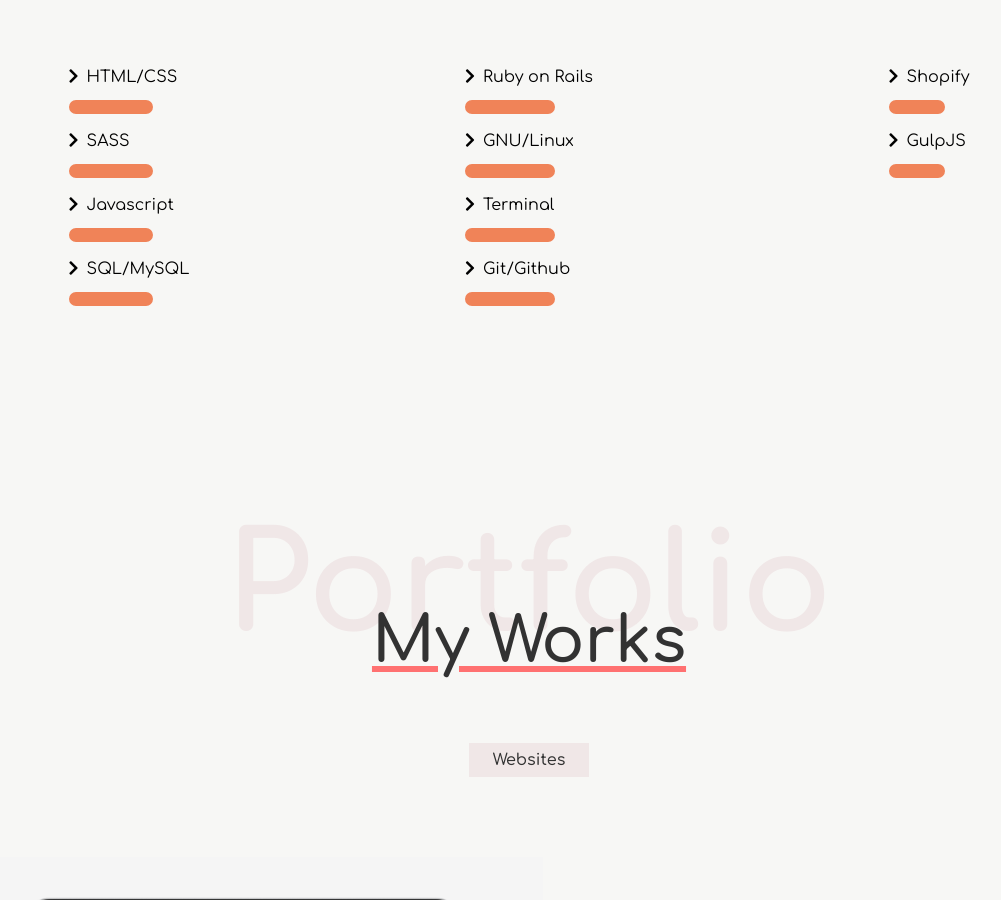
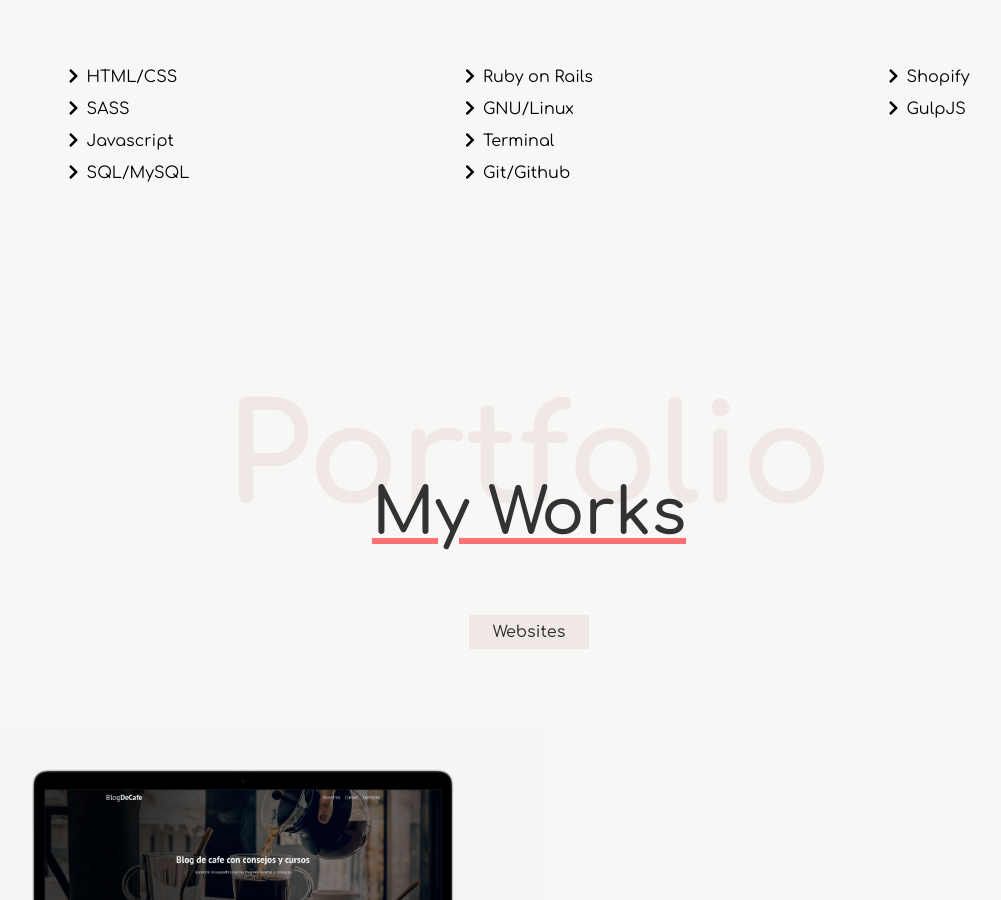
Before and after one commit to diegoOG09/portafolio, a website: page index.html in a window 1280 px wide. Shown: the part 2646-3546 px from the top of the page, without its empty margins (111-1112 px from the left). Drawn offline with Linux system fonts and the light colour scheme.

Commit message:
progress bar removed from skills

```diff
--- a/index.html
+++ b/index.html
@@ -85,29 +85,19 @@
     <div class="skills-grid">
       <div class="card">
         <li><i class="fas fa-chevron-right"></i>HTML/CSS</li>
-        <progress class="pro-bar" max="100" value="80"></progress>
         <li><i class="fas fa-chevron-right"></i>SASS</li>
-        <progress class="pro-bar" max="100" value="70"></progress>
         <li><i class="fas fa-chevron-right"></i>Javascript</li>
-        <progress class="pro-bar" max="100" value="70"></progress>
         <li><i class="fas fa-chevron-right"></i>SQL/MySQL</li>
-        <progress class="pro-bar" max="100" value="50"></progress>
       </div>
       <div class="card">
         <li><i class="fas fa-chevron-right"></i>Ruby on Rails</li>
-        <progress class="pro-bar" max="100" value="65"></progress>
         <li><i class="fas fa-chevron-right"></i>GNU/Linux</li>
-        <progress class="pro-bar" max="100" value="80"></progress>
         <li><i class="fas fa-chevron-right"></i>Terminal</li>
-        <progress class="pro-bar" max="100" value="75"></progress>
         <li><i class="fas fa-chevron-right"></i>Git/Github</li>
-        <progress class="pro-bar" max="100" value="60"></progress>
       </div>
       <div class="card">
         <li><i class="fas fa-chevron-right"></i>Shopify</li>
-        <progress class="pro-bar" max="100" value="50"></progress>
         <li><i class="fas fa-chevron-right"></i>GulpJS</li>
-        <progress class="pro-bar" max="100" value="50"></progress>
       </div>
     </div>
   </section>
```
